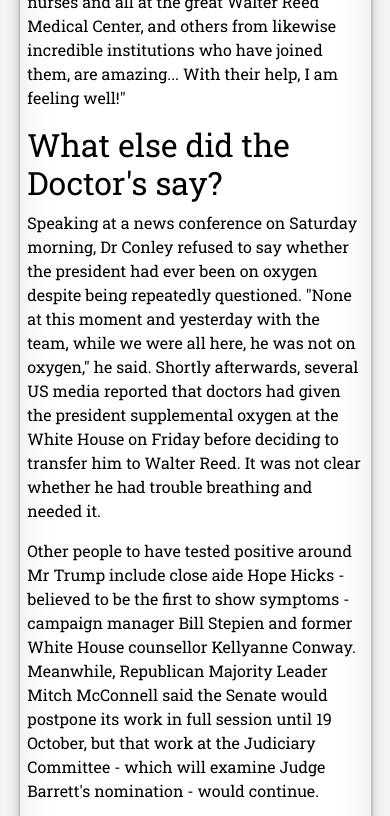
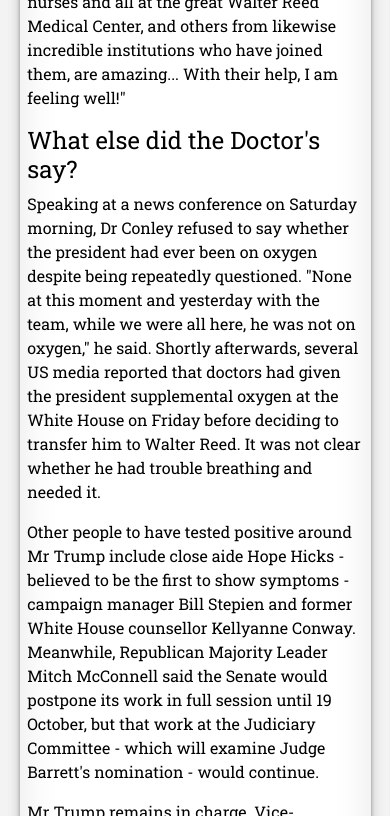
Before and after one commit to theadityamittal/jmcproject, a plain HTML site: page temp.html in a window 390 px wide. Shown: the part 1440-2256 px from the top of the page. Drawn offline with nearby package versions, Linux system fonts and the light colour scheme; a web font is replaced by a local one.

Commit message:
font size

```diff
--- a/css/tempstyle.css
+++ b/css/tempstyle.css
@@ -91,6 +91,10 @@ header{
         font-size: 170%;
     }
 
+    .article h2{
+        font-size: 150%;
+    }
+
     .imgwrapper{
         width: 100%;
     }
```
